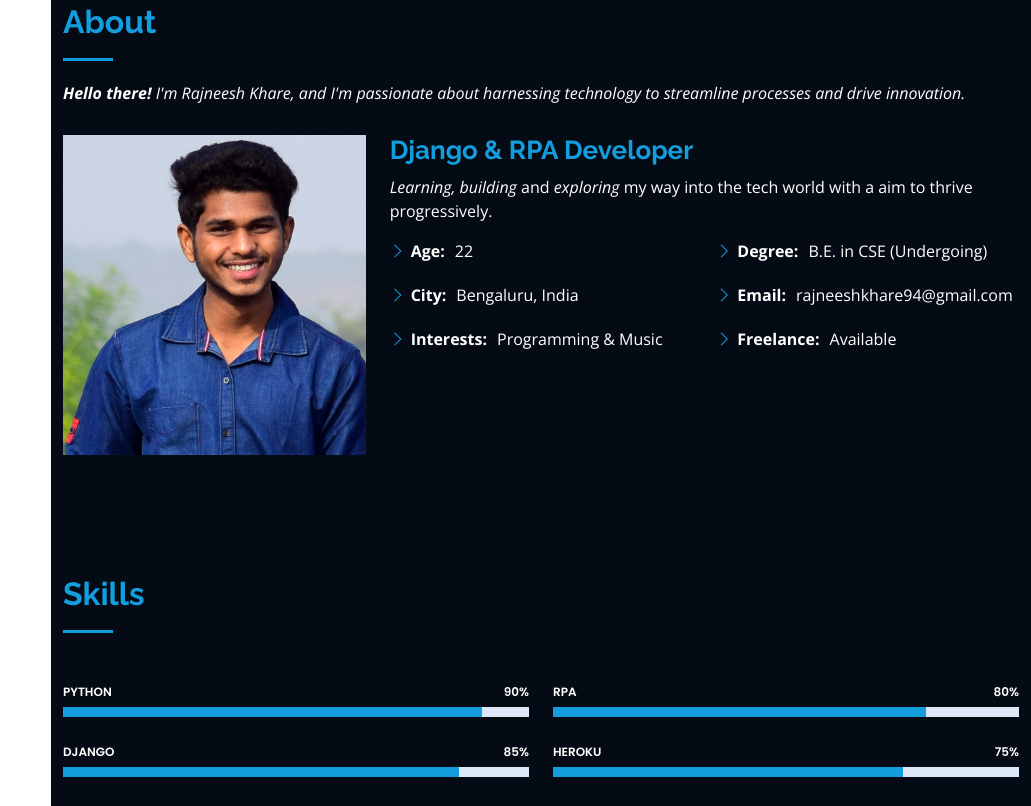
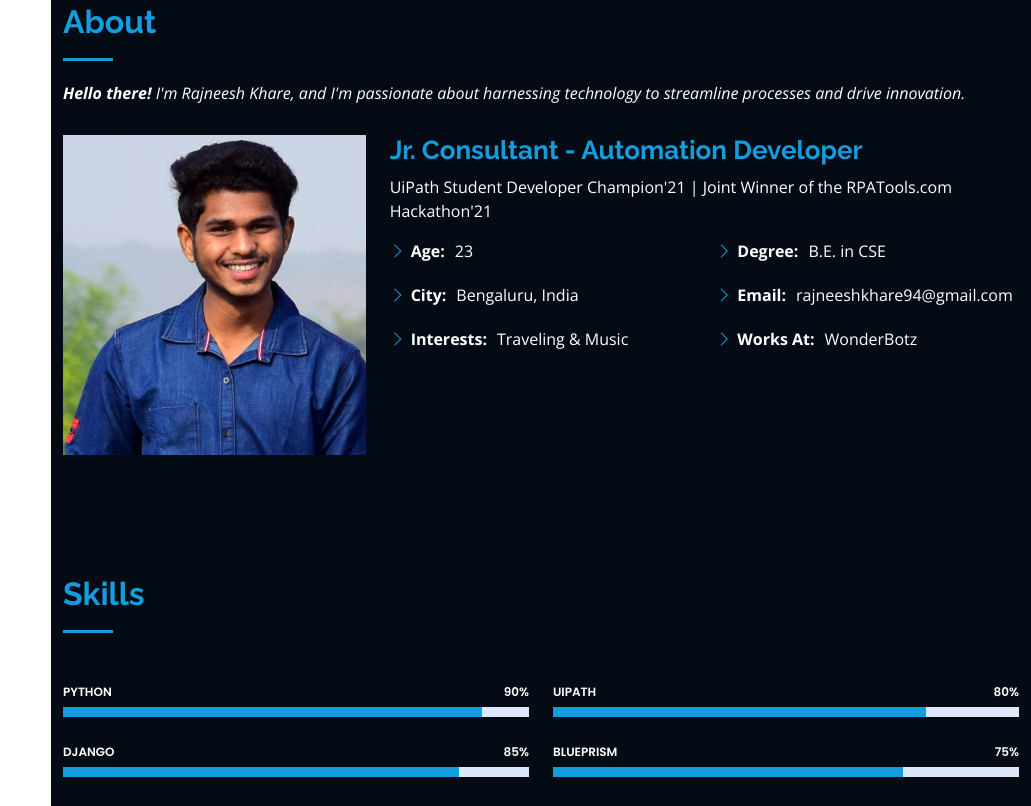
Before and after one commit to rajneeshk94/portfolio, a plain HTML site: page index.html in a window 1280 px wide. Shown: the part 857-1663 px from the top of the page, without its empty margins (249-1280 px from the left). Drawn offline with nearby package versions, Linux system fonts and the light colour scheme.

Commit message:
Updated info

```diff
--- a/index.html
+++ b/index.html
@@ -95,23 +95,23 @@
             <img src="assets/img/profile-img.png" class="img-fluid" alt="">
           </div>
           <div class="col-lg-8 pt-4 pt-lg-0 content" data-aos="fade-left">
-            <h3>Django &amp; RPA Developer</h3>
+            <h3>Jr. Consultant - Automation Developer</h3>
             <p id="about_content">
-              <em>Learning, building </em>and <em>exploring</em> my way into the tech world with a aim to thrive progressively.
+              UiPath Student Developer Champion'21 | Joint Winner of the RPATools.com Hackathon'21
             </p>
             <div class="row" id="about_content">
               <div class="col-lg-6">
                 <ul>
-                  <li><i class="bi bi-chevron-right"></i> <strong>Age:</strong> <span>22</span></li>
+                  <li><i class="bi bi-chevron-right"></i> <strong>Age:</strong> <span>23</span></li>
                   <li><i class="bi bi-chevron-right"></i> <strong>City:</strong> <span>Bengaluru, India</span></li>
-                  <li><i class="bi bi-chevron-right"></i> <strong>Interests:</strong> <span>Programming & Music</span></li>
+                  <li><i class="bi bi-chevron-right"></i> <strong>Interests:</strong> <span>Traveling & Music</span></li>
                 </ul>
               </div>
               <div class="col-lg-6">
                 <ul>
-                  <li><i class="bi bi-chevron-right"></i> <strong>Degree:</strong> <span>B.E. in CSE (Undergoing)</span></li>
+                  <li><i class="bi bi-chevron-right"></i> <strong>Degree:</strong> <span>B.E. in CSE</span></li>
                   <li><i class="bi bi-chevron-right"></i> <strong>Email:</strong> <span>rajneeshkhare94@gmail.com</span></li>
-                  <li><i class="bi bi-chevron-right"></i> <strong>Freelance:</strong> <span>Available</span></li>
+                  <li><i class="bi bi-chevron-right"></i> <strong>Works At:</strong> <span>WonderBotz</span></li>
                 </ul>
               </div>
             </div>
@@ -205,14 +205,14 @@
           <div class="col-lg-6" data-aos="fade-up" data-aos-delay="100">
 
             <div class="progress">
-              <span class="skill">RPA <i class="val">80%</i></span>
+              <span class="skill">UiPath <i class="val">80%</i></span>
               <div class="progress-bar-wrap">
                 <div class="progress-bar" role="progressbar" aria-valuenow="80" aria-valuemin="0" aria-valuemax="100"></div>
               </div>
             </div>
 
             <div class="progress">
-              <span class="skill">Heroku <i class="val">75%</i></span>
+              <span class="skill">BluePrism <i class="val">75%</i></span>
               <div class="progress-bar-wrap">
                 <div class="progress-bar" role="progressbar" aria-valuenow="75" aria-valuemin="0" aria-valuemax="100"></div>
               </div>
@@ -280,6 +280,16 @@
               <div class="portfolio-links">
                 <a href="https://youtu.be/AFYHCIZ-aJ4" target="_blank" id="project_links"><i class="bi bi-play-btn"></i> Try out</a>
                 <a href="https://github.com/rajneeshk94/Data-Scraping-RPA" target="_blank" id="project_links"><i class="bi bi-code-square"></i> See code</a>
+              </div>
+            </div>
+          </div>
+
+          <div class="col-lg-4 col-md-6 portfolio-item filter-rpa">
+            <div class="portfolio-wrap">
+              <img src="assets/img/portfolio/portfolio-4.png" class="img-fluid" alt="">
+              <div class="portfolio-links">
+                <a href="https://youtu.be/PwiYmwF6oyo?si=7RHM6JD7zGcNpszi" target="_blank" id="project_links"><i class="bi bi-play-btn"></i> Try out</a>
+                <a href="https://github.com/rajneeshk94/Date-Picker-UiPath" target="_blank" id="project_links"><i class="bi bi-code-square"></i> See code</a>
               </div>
             </div>
           </div>
```
